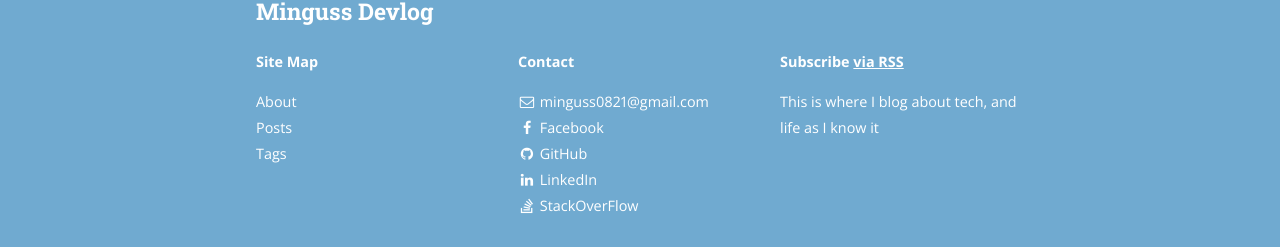
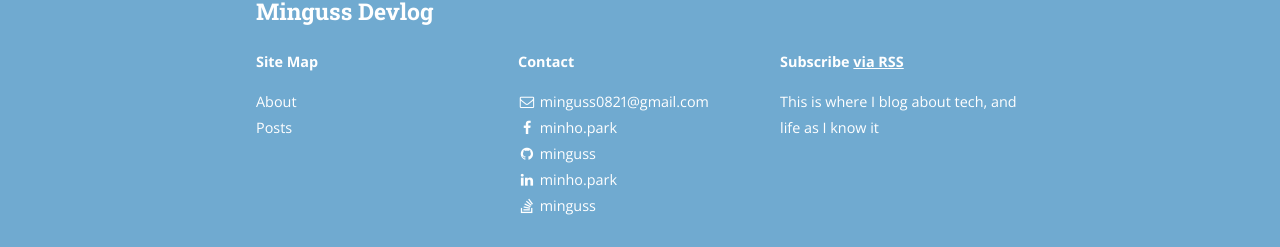
Before and after one commit to minguss/minguss.github.io, a Jekyll site: the page built from index.html, in a window 1280 px wide and 900 px high, scrolled down 1442 px. Shown: the part 650-897 px from the top of the window. Built offline with Jekyll 4.4.1, drawn with Linux system fonts in a browser that asks for light colours; nearby versions of some CDN libraries; the list of posts is cut into pages by our own code.

Commit message:
change config, tags, favicon

```diff
--- a/_config.yml
+++ b/_config.yml
@@ -81,21 +81,21 @@ social:
 
   - name: Facebook
     icon: facebook
-    username:
+    username: minho.park
     url: https://www.facebook.com/minho.park.1042
     desc: Friend me on Facebook
     share: true
 
   - name: GitHub
     icon: github
-    username:
+    username: minguss
     url: https://github.com/minguss
     desc: Fork me on GitHub
     share: false
 
   - name: LinkedIn
     icon: linkedin
-    username:
+    username: minho.park
     url: https://www.linkedin.com/in/minho-park-26881010a
     desc: Connect with me on LinkedIn
     share: true
@@ -116,7 +116,7 @@ social:
 
   - name: StackOverFlow
     icon: stack-overflow
-    username:
+    username: minguss
     url: https://stackoverflow.com/users/8480927/minguss
     desc:
     share: true
--- a/tags.html
+++ b/tags.html
@@ -1,7 +1,4 @@
----
-layout: page
-title: 'Tags'
----
+
 
 {%- capture site_tags -%}
     {%- for tag in site.tags -%}
```
Also changed, not shown: assets/icons/새 폴더/favicon-16x16.png (renamed from assets/icons/favicon-16x16.png), assets/icons/새 폴더/favicon-32x32.png (renamed from assets/icons/favicon-32x32.png), assets/icons/새 폴더/favicon-96x96.png (renamed from assets/icons/favicon-96x96.png), assets/icons/새 폴더/favicon.ico (renamed from assets/icons/favicon.ico).
